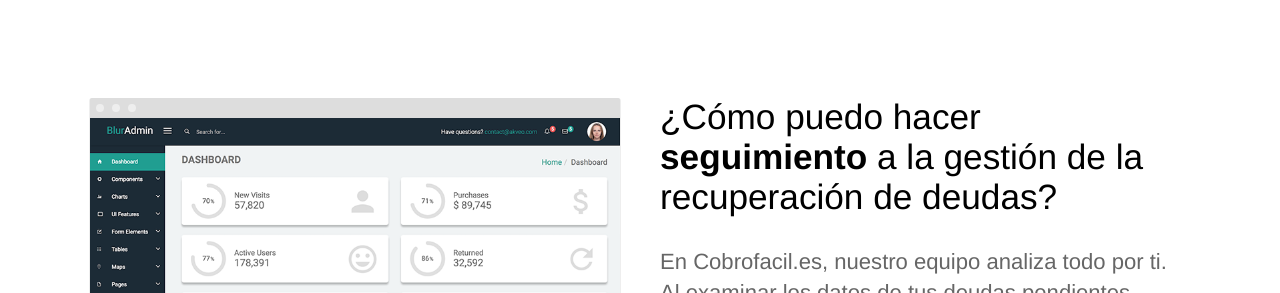
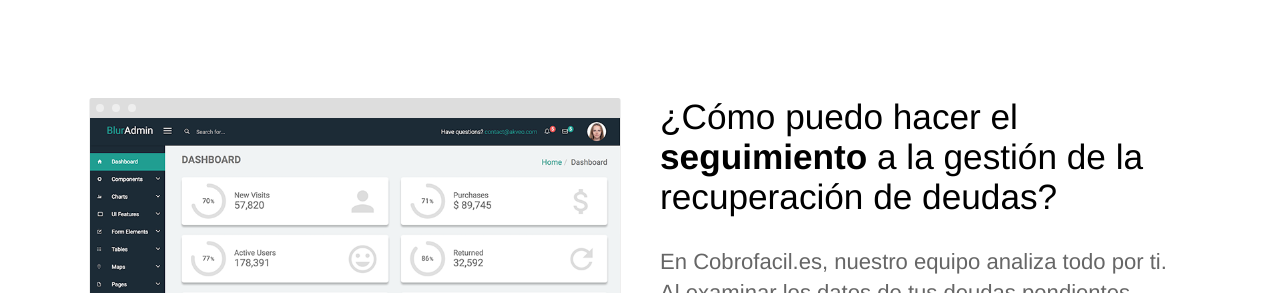
Before and after one commit to streaming10/cobrofacil, a Jekyll site: the page built from index.html, in a window 1280 px wide and 900 px high, scrolled down 1231 px. Shown: the part 163-456 px from the top of the window. Built offline with Jekyll 4.4.1, drawn with Linux system fonts in a browser that asks for light colours.

```diff
--- a/index.html
+++ b/index.html
@@ -30,7 +30,7 @@ description: Que los pequeños impagos no paren tu negocio
 	<section>
 		<div class="container flex">
 			<div class="text editable">
-				<h2>¿Cómo puedo hacer <strong>seguimiento</strong> a la gestión de la recuperación de deudas?</h2>
+				<h2>¿Cómo puedo hacer el <strong>seguimiento</strong> a la gestión de la recuperación de deudas?</h2>
 				<p>En Cobrofacil.es, nuestro equipo analiza todo por ti. Al examinar los datos de tus deudas pendientes, optimizamos el proceso de recuperación y te proporcionamos una solución a tu problema, indicándote en qué áreas debes concentrar tus recursos.</p>
 			</div>
 			<div class="image">
```
